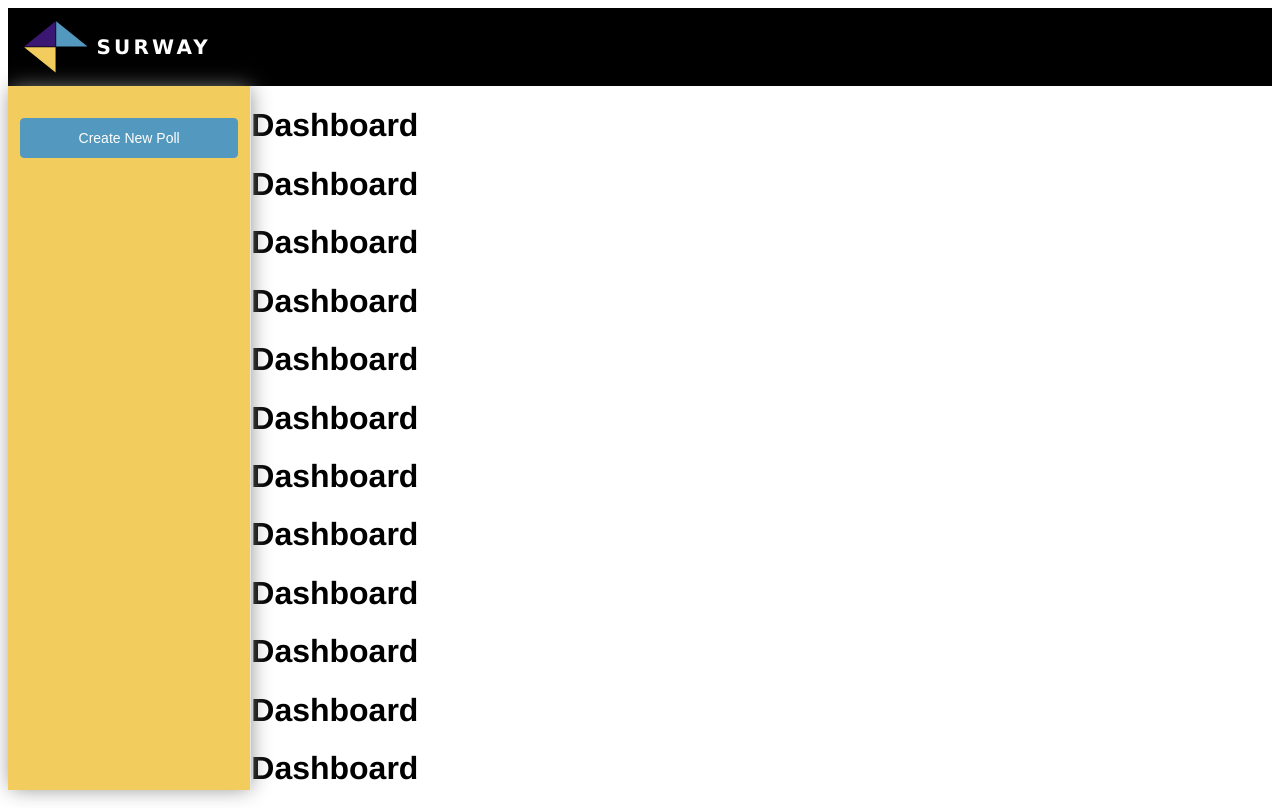
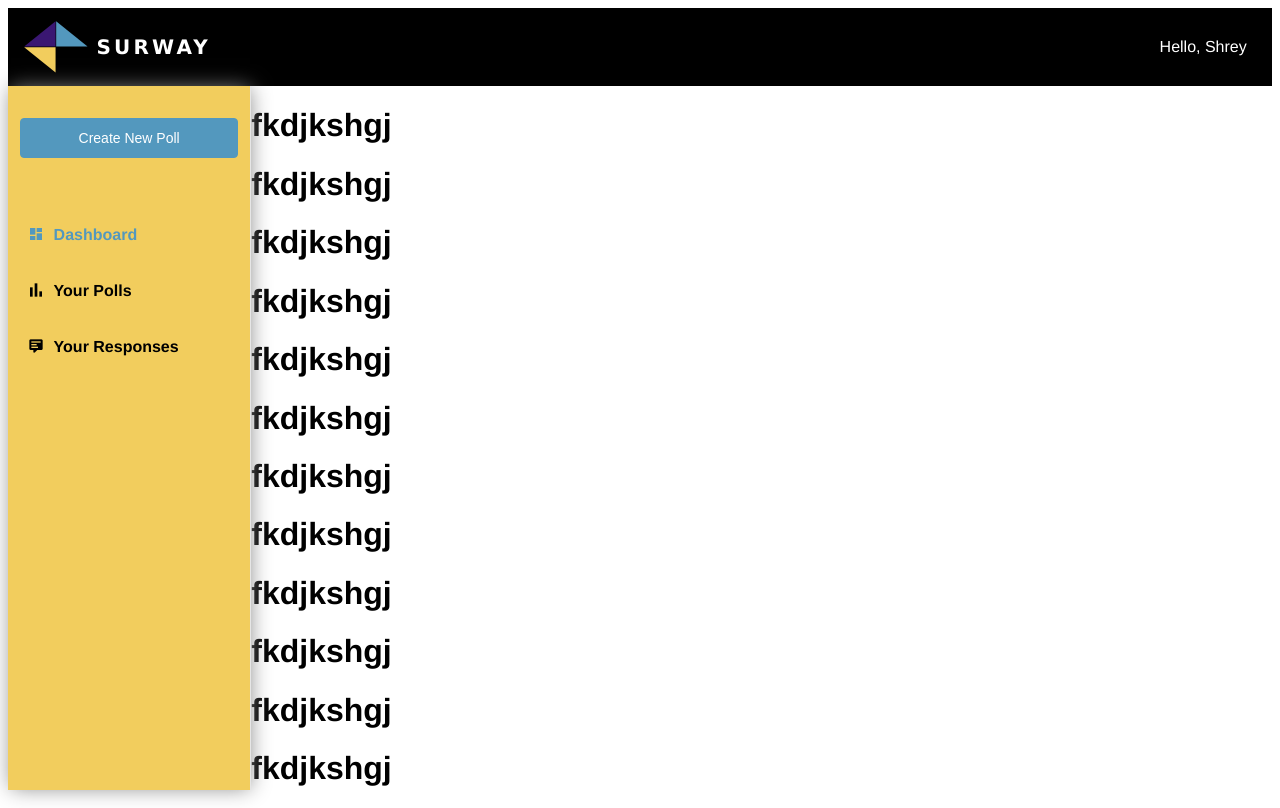
Before and after one commit to shreygeekyants/poll-frontend, a Vue app: page / in a window 1280 px wide. Built offline with nearby package versions, Linux system fonts and the light colour scheme; what vue-typer would draw is missing.

Commit message:
Sidebar display

```diff
--- a/package.json
+++ b/package.json
@@ -8,6 +8,7 @@
     "lint": "vue-cli-service lint"
   },
   "dependencies": {
+    "@mdi/font": "^5.5.55",
     "core-js": "^3.6.5",
     "element-ui": "^2.13.2",
     "lodash": "^4.17.20",
--- a/src/App.vue
+++ b/src/App.vue
@@ -1,12 +1,10 @@
 <template>
   <div id="app">
-    <Header />
-    <div :style="{display:'flex', height:'88vh'}">
-      <Sidebar v-if="auth" />
+    <Header v-if="showHeader" />
+    <div :class="showHeader ? 'app-container' : 'app-container-full'">
+      <Sidebar v-if="showSidebar && sidebarVisible" />
       <div class="main">
-        <!-- <transition name="slide-fade"> -->
         <router-view />
-        <!-- </transition> -->
       </div>
     </div>
   </div>
@@ -18,13 +16,19 @@ import Header from "@/core/Header";
 import { get } from "lodash";
 export default {
   computed: {
-    auth() {
+    showSidebar() {
       return get(this.$route, "meta.sidebar", true);
+    },
+    sidebarVisible() {
+      return this.$store.state.sidebarVisible;
+    },
+    showHeader() {
+      return get(this.$route, "meta.header", true);
     },
   },
   components: {
     Sidebar,
-    Header
+    Header,
   },
 };
 </script>
@@ -35,6 +39,14 @@ export default {
   -webkit-font-smoothing: antialiased;
   -moz-osx-font-smoothing: grayscale;
 
+  height: 100%;
+}
+.app-container {
+  display: flex;
+  height: 88vh;
+}
+.app-container-full {
+  display: flex;
   height: 100%;
 }
 .main {
--- a/src/core/Header/index.vue
+++ b/src/core/Header/index.vue
@@ -1,18 +1,25 @@
 <template>
   <header>
     <div class="sidebar-logo-container">
+      <el-button @click="showSidebar" icon="mdi mdi-menu"></el-button>
       <img src="@/assets/images/logo.svg" width="40%" alt />
-      <div>SURWAY</div>
+      <div class="app-name">SURWAY</div>
     </div>
+    <div class="sidebar-welcome-text">Hello, Shrey</div>
   </header>
 </template>
 
 <script>
 export default {
-  name:"Header"
-}
+  name: "Header",
+  methods: {
+    showSidebar() {
+      this.$store.dispatch("toggleSidebar");
+    },
+  },
+};
 </script>
 
-<style lang='scss'>
+<style lang="scss">
 @import "./style.scss";
 </style>
--- a/src/core/Header/style.scss
+++ b/src/core/Header/style.scss
@@ -1,21 +1,23 @@
 @import "@/assets/scss/variables.scss";
 header {
-  // background-color: $primary-color;
   background-color: black;
   width: 100%;
-  // position: fixed;
   padding-top: 1%;
   padding-bottom: 1%;
-  // z-index: 1000;
+  display: flex;
+  justify-content: space-between;
+  align-items: center;
 }
-
+.sidebar-welcome-text {
+  color: white;
+  margin-right: 2%;
+}
 .sidebar-logo-container {
   font-family: "Lucida Sans", "Lucida Sans Regular", "Lucida Grande",
     "Lucida Sans Unicode", Geneva, Verdana, sans-serif;
   display: flex;
   letter-spacing: 0.2rem;
   align-items: center;
-  // justify-content: space-between;
   font-size: 20px;
   font-weight: 800;
   width: 10rem;
@@ -24,4 +26,42 @@ header {
   img {
     margin-right: 5%;
   }
+  .el-button {
+    display: none;
+  }
 }
+
+@media only screen and (max-width: 768px) {
+  .sidebar-welcome-text {
+    color: white;
+    margin-right: 2%;
+    font-size: 12px;
+  }
+  .sidebar-logo-container {
+    img {
+      width: 30%;
+      margin-right: 5%;
+    }
+    .app-name {
+      font-size: 14px;
+    }
+    .el-button {
+      padding: 0;
+      font-size: 20px;
+      background-color: black;
+      color: white;
+      margin-right: 1rem;
+      padding: 0px 4px;
+      display: none;
+      display: block;
+    }
+    .el-button:hover {
+      padding: 0;
+      font-size: 20px;
+      background-color: white;
+      color: black;
+      margin-right: 1rem;
+      padding: 0px 4px;
+    }
+  }
+}
--- a/src/core/Sidebar/index.vue
+++ b/src/core/Sidebar/index.vue
@@ -1,8 +1,9 @@
 <template>
+  <transition name="slide">
     <el-menu
       :collapse="false"
       class="sidebar"
-    default-active="2"
+      default-active="1"
       background-color="#F2CD5D"
       text-color="black"
       active-text-color="#5398BE"
@@ -10,16 +11,22 @@
       <div class="button-container">
         <el-button type="primary">Create New Poll</el-button>
       </div>
-    <!-- <el-menu-item index="1">
-      <span>Navigator One</span>
+      <div class="dashboard-menu">
+        <el-menu-item index="1">
+          <i class="mdi mdi-view-dashboard"></i>
+          <span>Dashboard</span>
         </el-menu-item>
         <el-menu-item index="2">
-      <span>Navigator Two</span>
+          <i class="mdi mdi-poll"></i>
+          <span>Your Polls</span>
         </el-menu-item>
         <el-menu-item index="3">
-      <span>Navigator Three</span>
-    </el-menu-item>-->
+          <i class="mdi mdi-comment-text"></i>
+          <span>Your Responses</span>
+        </el-menu-item>
+      </div>
     </el-menu>
+  </transition>
 </template>
 
 <script>
--- a/src/core/Sidebar/style.scss
+++ b/src/core/Sidebar/style.scss
@@ -12,3 +12,27 @@
     width: 90%;
   }
 }
+.dashboard-menu {
+  margin-top: 3rem;
+  .el-menu-item {
+    font-size: 1rem;
+    i {
+      color: black;
+      margin-right: 0.6rem;
+    }
+    span {
+      font-weight: 700;
+    }
+  }
+}
+
+.slide-enter-active,
+.slide-leave-active {
+  transition: transform 0.2s ease;
+}
+
+.slide-enter,
+.slide-leave-to {
+  transform: translateX(-100%);
+  transition: all 150ms ease-in 0s;
+}
--- a/src/main.js
+++ b/src/main.js
@@ -4,13 +4,17 @@ import router from "./router";
 import store from "./store";
 import VueTyperPlugin from "vue-typer";
 import ElementUI from "element-ui";
+import { FontAwesomeIcon } from "@fortawesome/vue-fontawesome";
 // import "element-ui/lib/theme-chalk/index.css";
+import "../node_modules/@mdi/font/css/materialdesignicons.min.css";
+
 import "./assets/scss/element-variables.scss";
 import "./assets/scss/global.css";
 
 Vue.config.productionTip = false;
 Vue.use(VueTyperPlugin);
 Vue.use(ElementUI);
+Vue.component("font-awesome-icon", FontAwesomeIcon);
 
 new Vue({
   router,
--- a/src/router/index.js
+++ b/src/router/index.js
@@ -17,13 +17,13 @@ const routes = [
     path: "/login",
     name: "Login",
     component: Login,
-    meta: { sidebar: false },
+    meta: { sidebar: false, header: false },
   },
   {
     path: "/signup",
     name: "Signup",
     component: Signup,
-    meta: { sidebar: false },
+    meta: { sidebar: false, header: false },
   },
 ];
 
--- a/src/store/index.js
+++ b/src/store/index.js
@@ -4,8 +4,18 @@ import Vuex from "vuex";
 Vue.use(Vuex);
 
 export default new Vuex.Store({
-  state: {},
-  mutations: {},
-  actions: {},
-  modules: {}
+  state: {
+    sidebarVisible: true,
+  },
+  mutations: {
+    changeSidebarVisibility(state) {
+      state.sidebarVisible = !state.sidebarVisible;
+    },
+  },
+  actions: {
+    toggleSidebar({ commit }) {
+      commit("changeSidebarVisibility");
+    },
+  },
+  modules: {},
 });
--- a/src/views/Dashboard/index.vue
+++ b/src/views/Dashboard/index.vue
@@ -1,75 +1,37 @@
 <template>
-  <div>
-    <h1>Dashboard</h1>
-    <h1>Dashboard</h1>
-    <h1>Dashboard</h1>
-    <h1>Dashboard</h1>
-    <h1>Dashboard</h1>
-    <h1>Dashboard</h1>
-    <h1>Dashboard</h1>
-    <h1>Dashboard</h1>
-    <h1>Dashboard</h1>
-    <h1>Dashboard</h1>
-    <h1>Dashboard</h1>
-    <h1>Dashboard</h1>
-    <h1>Dashboard</h1>
-    <h1>Dashboard</h1>
-    <h1>Dashboard</h1>
-    <h1>Dashboard</h1>
-    <h1>Dashboard</h1>
-    <h1>Dashboard</h1>
-    <h1>Dashboard</h1>
-    <h1>Dashboard</h1>
-    <h1>Dashboard</h1>
-    <h1>Dashboard</h1>
-    <h1>Dashboard</h1>
-    <h1>Dashboard</h1>
-    <h1>Dashboard</h1>
-    <h1>Dashboard</h1>
-    <h1>Dashboard</h1>
-    <h1>Dashboard</h1>
-    <h1>Dashboard</h1>
-    <h1>Dashboard</h1>
-    <h1>Dashboard</h1>
-    <h1>Dashboard</h1>
-    <h1>Dashboard</h1>
-    <h1>Dashboard</h1>
-    <h1>Dashboard</h1>
-    <h1>Dashboard</h1>
-    <h1>Dashboard</h1>
-    <h1>Dashboard</h1>
-    <h1>Dashboard</h1>
-    <h1>Dashboard</h1>
-    <h1>Dashboard</h1>
-    <h1>Dashboard</h1>
-    <h1>Dashboard</h1>
-    <h1>Dashboard</h1>
-    <h1>Dashboard</h1>
-    <h1>Dashboard</h1>
-    <h1>Dashboard</h1>
-    <h1>Dashboard</h1>
-    <h1>Dashboard</h1>
-    <h1>Dashboard</h1>
-    <h1>Dashboard</h1>
-    <h1>Dashboard</h1>
-    <h1>Dashboard</h1>
-    <h1>Dashboard</h1>
-    <h1>Dashboard</h1>
-    <h1>Dashboard</h1>
-    <h1>Dashboard</h1>
-    <h1>Dashboard</h1>
-    <h1>Dashboard</h1>
-    <h1>Dashboard</h1>
-    <h1>Dashboard</h1>
-    <h1>Dashboard</h1>
-    <h1>Dashboard</h1>
-    <h1>Dashboard</h1>
-    <h1>Dashboard</h1>
-    <h1>Dashboard</h1>
-    <h1>Dashboard</h1>
-    <h1>Dashboard</h1>
-    <h1>Dashboard</h1>
-    <h1>Dashboard</h1>
+  <div class="dashboard-body">
+    <h1>fkdjkshgj</h1>
+    <h1>fkdjkshgj</h1>
+    <h1>fkdjkshgj</h1>
+    <h1>fkdjkshgj</h1>
+    <h1>fkdjkshgj</h1>
+    <h1>fkdjkshgj</h1>
+    <h1>fkdjkshgj</h1>
+    <h1>fkdjkshgj</h1>
+    <h1>fkdjkshgj</h1>
+    <h1>fkdjkshgj</h1>
+    <h1>fkdjkshgj</h1>
+    <h1>fkdjkshgj</h1>
+    <h1>fkdjkshgj</h1>
+    <h1>fkdjkshgj</h1>
+    <h1>fkdjkshgj</h1>
+    <h1>fkdjkshgj</h1>
+    <h1>fkdjkshgj</h1>
+    <h1>fkdjkshgj</h1>
+    <h1>fkdjkshgj</h1>
+    <h1>fkdjkshgj</h1>
+    <h1>fkdjkshgj</h1>
+    <h1>fkdjkshgj</h1>
+    <h1>fkdjkshgj</h1>
+    <h1>fkdjkshgj</h1>
+    <h1>fkdjkshgj</h1>
+    <h1>fkdjkshgj</h1>
+    <h1>fkdjkshgj</h1>
+    <h1>fkdjkshgj</h1>
+    <h1>fkdjkshgj</h1>
+    <h1>fkdjkshgj</h1>
+    <h1>fkdjkshgj</h1>
+    <h1>fkdjkshgj</h1>
   </div>
 </template>
 
```
Also changed, not shown: 1 other file (tests, documents, lock files or other folders). Lines whose indentation alone changed are shown as unchanged.
